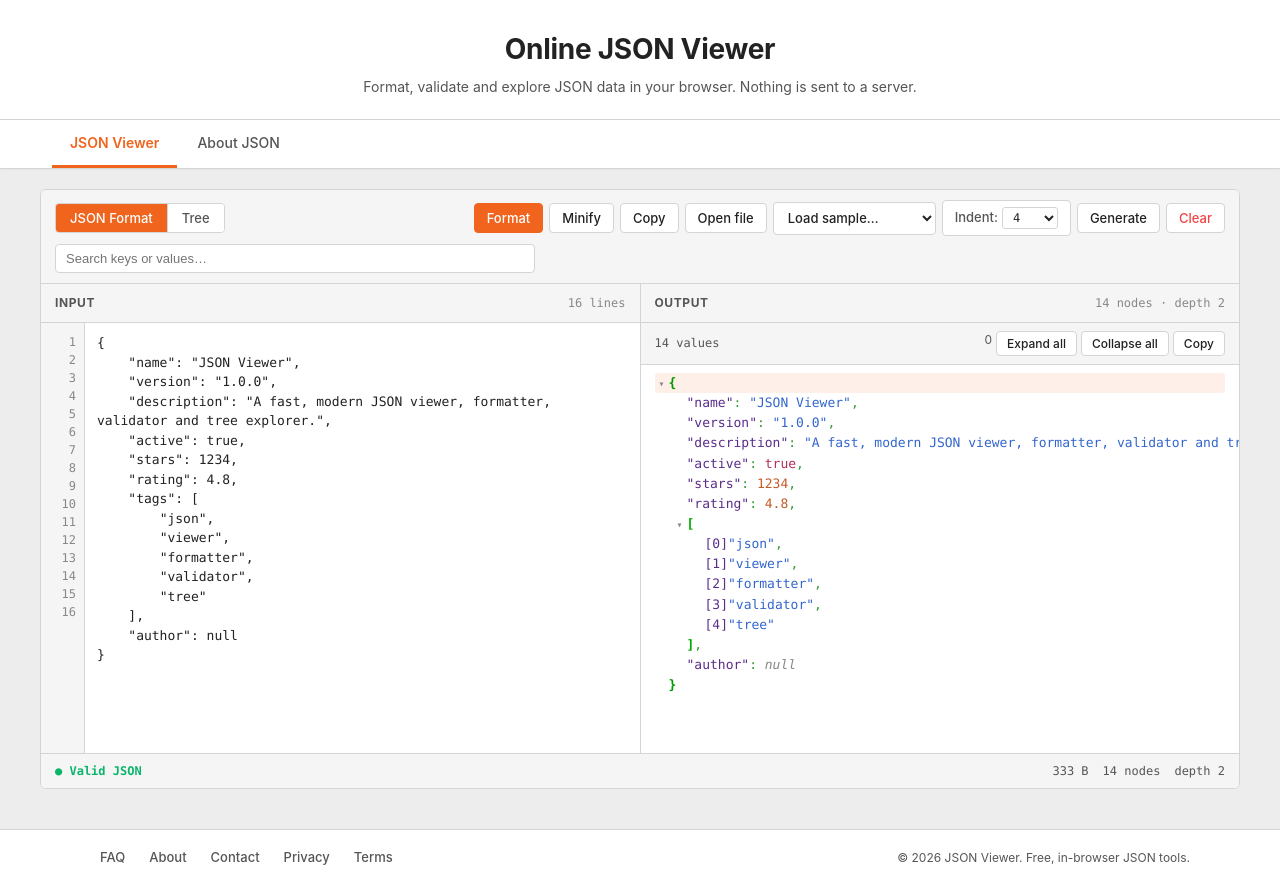
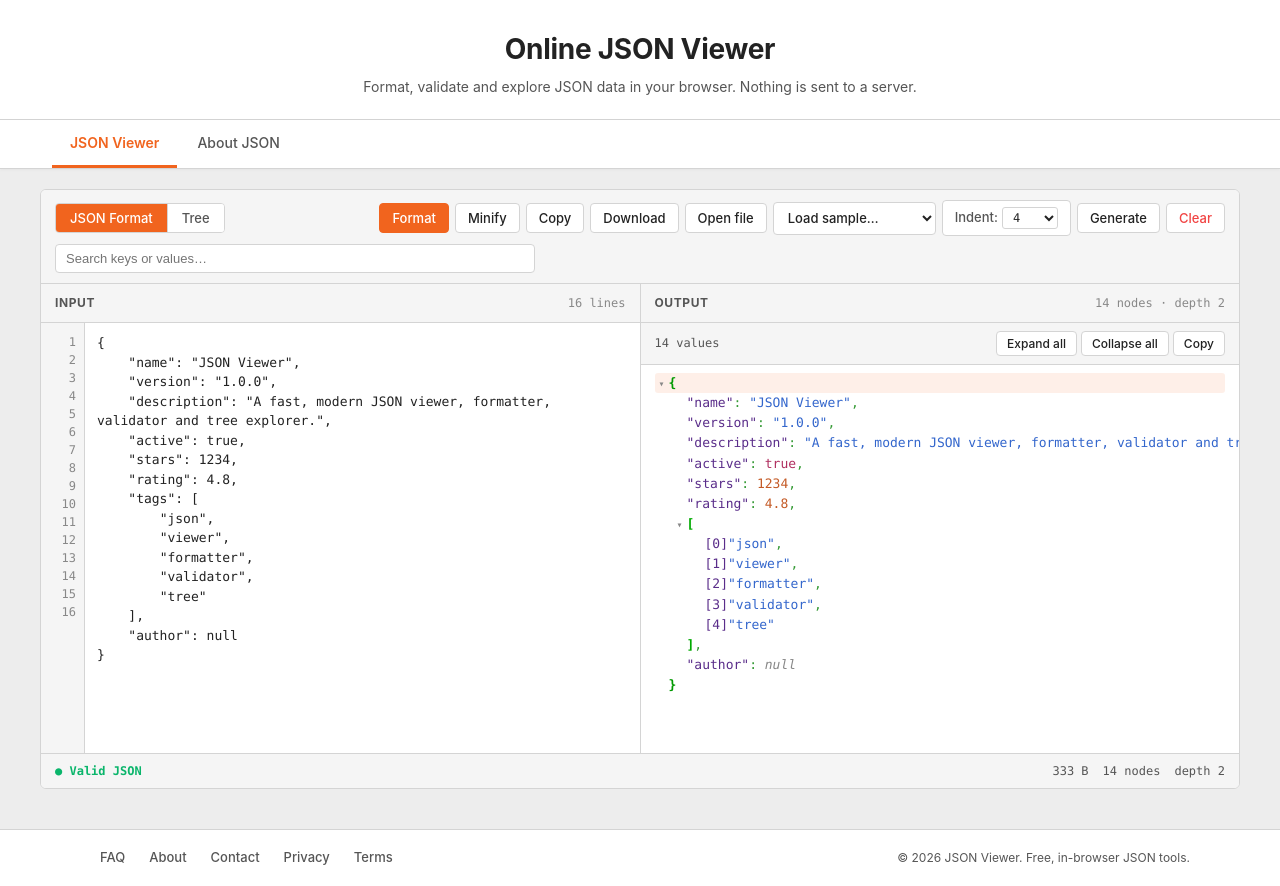
Before and after one commit to Sidhu4531/jsononlineviewer, a React (Vite) app: page / in a window 1280 px wide. Built offline with nearby package versions, Linux system fonts and the light colour scheme.

Commit message:
Add download button for large json data

```diff
--- a/src/components/JsonText.jsx
+++ b/src/components/JsonText.jsx
@@ -83,7 +83,7 @@ export default function JsonText({ data, indent = 4, search = '', onSelect, sele
           {isTooLarge ? `${isTooLarge.toLocaleString()}+ items` : `${countAll(data)} value${countAll(data) === 1 ? '' : 's'}`}
         </span>
         <div className="json-text-actions">
-          {isTooLarge && <span className="json-text-warn" title="File too large for all actions">&#9888; large file</span>}
+          {isTooLarge > 0 && <span className="json-text-warn" title="File too large for all actions">&#9888; large file</span>}
           <button className="btn small" onClick={onExpandAll}>Expand all</button>
           <button className="btn small" onClick={onCollapseAll}>Collapse all</button>
           <button className="btn small" onClick={onCopy} disabled={isTooLarge}>{copied ? 'Copied!' : 'Copy'}</button>
--- a/src/components/ViewerTab.jsx
+++ b/src/components/ViewerTab.jsx
@@ -126,6 +126,18 @@ export default function ViewerTab() {
     } catch (e) {
       console.error('Copy failed', e)
     }
+  }, [input, wasLarge])
+
+  const onDownload = useCallback(() => {
+    const text = wasLarge && fileTextRef.current ? fileTextRef.current : input
+    if (!text) return
+    const blob = new Blob([text], { type: 'application/json' })
+    const url = URL.createObjectURL(blob)
+    const a = document.createElement('a')
+    a.href = url
+    a.download = 'data.json'
+    a.click()
+    URL.revokeObjectURL(url)
   }, [input, wasLarge])
 
   const onClear = useCallback(() => {
@@ -261,6 +273,7 @@ export default function ViewerTab() {
             <button className="btn primary" onClick={onFormat} disabled={!parsed.ok || isParsing || isLarge} title="Format / pretty-print">Format</button>
             <button className="btn" onClick={onMinify} disabled={!parsed.ok || isParsing || isLarge} title="Minify / compress">Minify</button>
             <button className="btn" onClick={onCopy} title="Copy input">{copied ? 'Copied!' : 'Copy'}</button>
+            <button className="btn" onClick={onDownload} disabled={!input} title="Download as .json file">Download</button>
             <button className="btn" onClick={() => fileInputRef.current?.click()} title="Open .json file">Open file</button>
             <select
               className="btn"
```
Also changed, not shown: 3 other files (tests, documents, lock files or other folders).
